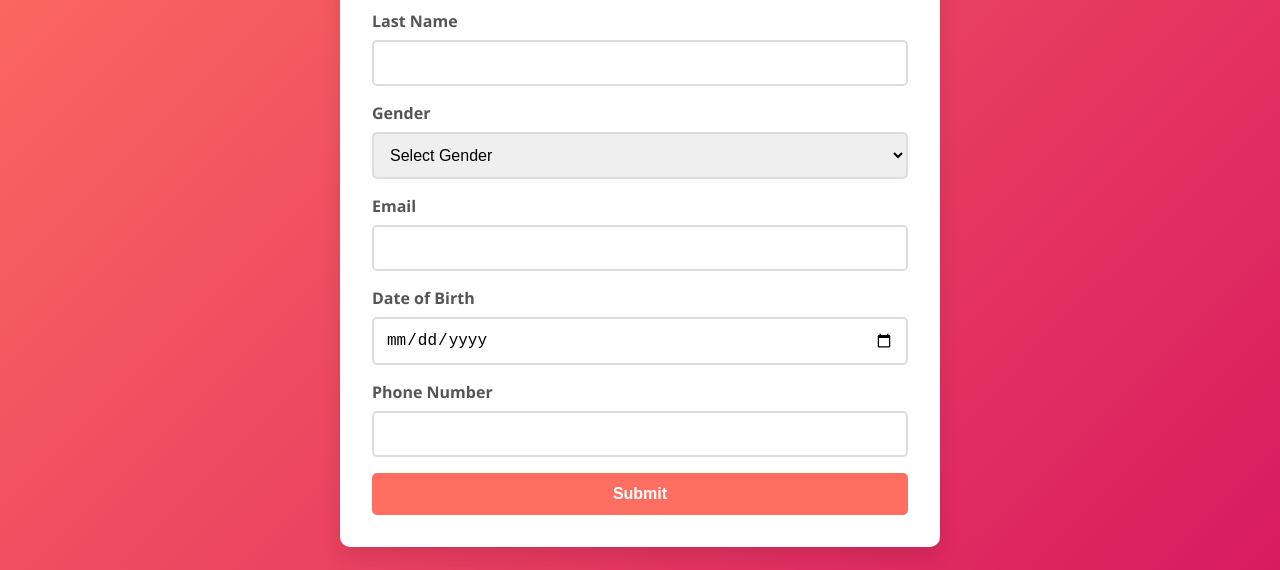
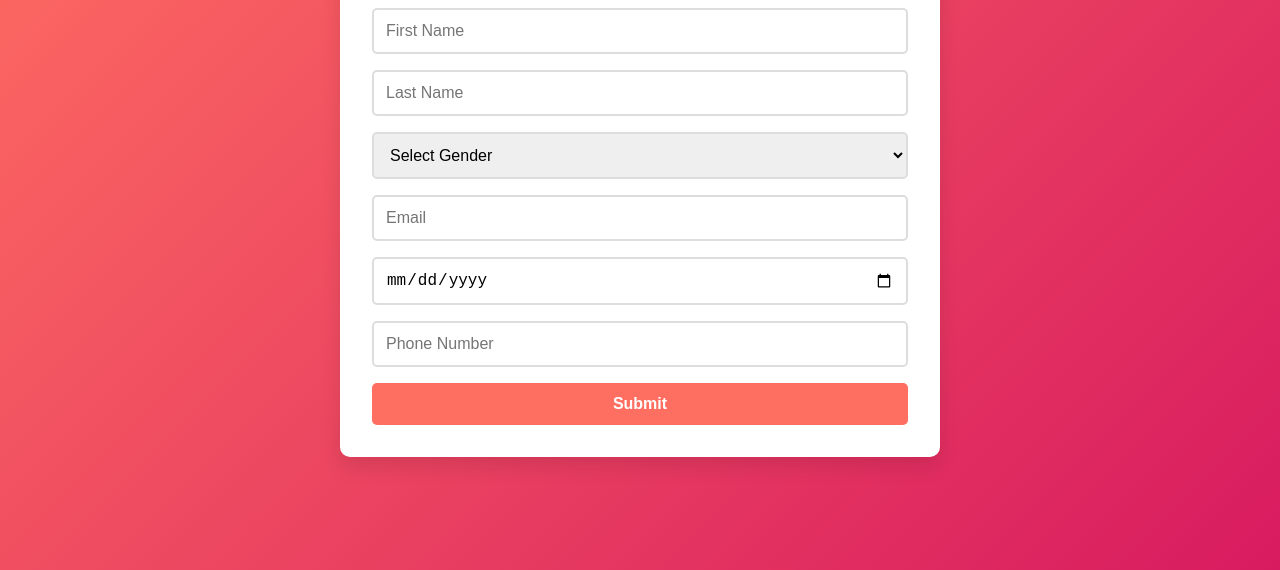
Before and after one commit to MrDanNudel/UserInfoForm, a plain HTML site: page index.html in a window 1280 px wide. Shown: the part 230-800 px from the top of the page. Drawn offline with Linux system fonts and the light colour scheme.

Commit message:
Update index.html

```diff
--- a/index.html
+++ b/index.html
@@ -1,49 +1,37 @@
 <!DOCTYPE html>
 <html lang="en">
 <head>
-    <meta charset="UTF-8" />
-    <meta name="viewport" content="width=device-width, initial-scale=1.0" />
+    <meta charset="UTF-8">
+    <meta name="viewport" content="width=device-width, initial-scale=1.0">
     <title>User Information Form</title>
-    <link rel="stylesheet" href="styles.css" />
+    <link rel="stylesheet" href="styles.css">
 </head>
 <body>
     <div class="form-container">
         <h2>User Information</h2>
         <form id="userForm">
             <div class="input-group">
-          <label for="firstName">First Name</label>
-          <input type="text" id="firstName" name="firstName" required />
+                <input type="text" id="firstName" name="firstName" placeholder="First Name" required>
             </div>
             <div class="input-group">
-          <label for="lastName">Last Name</label>
-          <input type="text" id="lastName" name="lastName" required />
+                <input type="text" id="lastName" name="lastName" placeholder="Last Name" required>
             </div>
             <div class="input-group">
-          <label for="gender">Gender</label>
                 <select id="gender" name="gender" required>
-            <option value="">Select Gender</option>
+                    <option value="" disabled selected>Select Gender</option>
                     <option value="male">Male</option>
                     <option value="female">Female</option>
                     <option value="other">Other</option>
                 </select>
             </div>
             <div class="input-group">
-          <label for="email">Email</label>
-          <input type="email" id="email" name="email" required />
+                <input type="email" id="email" name="email" placeholder="Email" required>
             </div>
             <div class="input-group">
-          <label for="dob">Date of Birth</label>
-          <input type="date" id="dob" name="dob" required />
+                <input type="date" id="dob" name="dob" required>
             </div>
             <div class="input-group">
-          <label for="phone">Phone Number</label>
-          <input
-            type="tel"
-            id="phone"
-            name="phone"
-            pattern="[0-9]{10}"
-            required
-          />
+                <input type="tel" id="phone" name="phone" placeholder="Phone Number" pattern="[0-9]{10}" required>
             </div>
             <button type="submit">Submit</button>
         </form>
```
Lines whose indentation alone changed are shown as unchanged.
